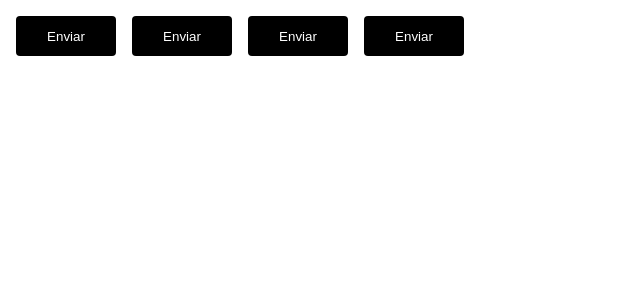
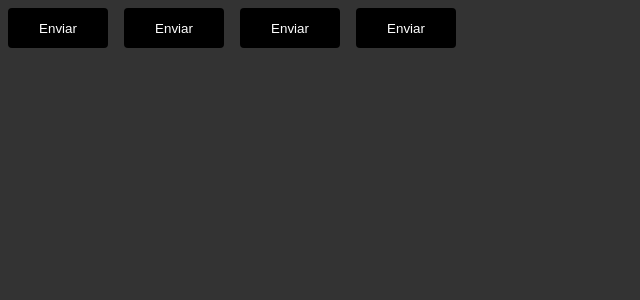
Before and after one commit to MRonald/mr-timer, a React (Vite) app: page / in a window 1280 px wide. Shown: the top 300 px of the page, without its empty margins (0-640 px from the left). Built offline with nearby package versions, Linux system fonts and the light colour scheme.

Commit message:
global style with styled components

```diff
--- a/src/App.tsx
+++ b/src/App.tsx
@@ -1,5 +1,6 @@
 import { ThemeProvider } from 'styled-components';
 import { Button } from './components/Button';
+import { GlobalStyle } from './styles/global';
 import { defaultTheme } from './styles/themes/default';
 
 export function App() {
@@ -9,6 +10,8 @@
             <Button variant='secondary' />
             <Button variant='danger' />
             <Button variant='success' />
+
+            <GlobalStyle />
         </ThemeProvider>
     );
 }
--- /dev/null
+++ b/src/styles/global.ts
@@ -0,0 +1,13 @@
+import { createGlobalStyle } from 'styled-components';
+
+export const GlobalStyle = createGlobalStyle`
+    * {
+        box-sizing: border-box;
+        margin: 0;
+        padding: 0;
+    }
+
+    body {
+        background: #333;
+    }
+`;
```
